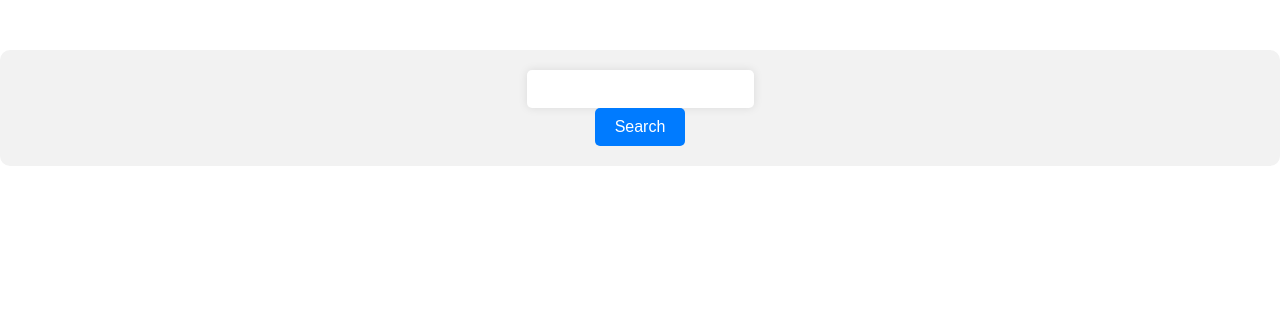
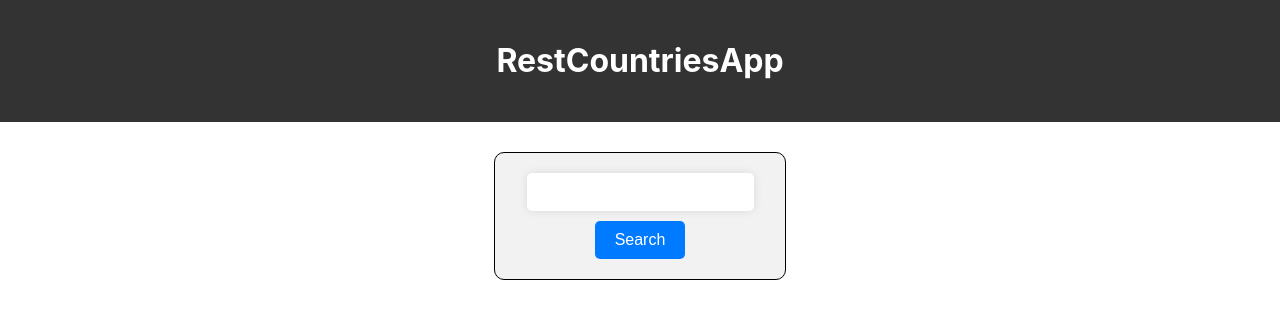
Before and after one commit to JamesJPaterson/restcountries, a React (Create React App) app in the folder restcountries-app/: page / in a window 1280 px wide. Shown: the top 318 px of the page. Built offline with nearby package versions, Linux system fonts and the light colour scheme.

Commit message:
added function and more css to whole page

```diff
--- a/restcountries-app/src/App.css
+++ b/restcountries-app/src/App.css
@@ -37,6 +37,14 @@
   }
 }
 
+form {
+  display: flex;
+  flex-direction: column;
+  align-items: center;
+  border: 1px solid black;
+  padding: 10px;
+  margin: 20px;
+}
 
 
 input {
@@ -46,6 +54,7 @@ input {
   border: none;
   box-shadow: 0 0 10px rgba(0, 0, 0, 0.1);
   outline: none;
+  margin-bottom: 10px;
 }
 
 button[type="submit"] {
@@ -65,10 +74,43 @@ button[type="submit"]:hover {
 
 form {
   display: flex;
+  width: 250px;
   flex-direction: column;
   align-items: center;
   margin-top: 50px;
   background-color: #f2f2f2;
   border-radius: 10px;
   padding: 20px;
+  margin: 0 auto;
 }
+
+form {
+  width: 250px; /* adjust as needed */
+  margin: 0 auto; /* to center the form horizontally */
+}
+
+header {
+  background-color: #333;
+  color: #fff;
+  text-align: center;
+  padding: 20px;
+  margin-bottom: 30px;
+}
+
+
+.country {
+  border: 1px solid #ccc;
+  border-radius: 5px;
+  margin: 10px;
+  padding: 10px;
+}
+
+.country h2 {
+  font-size: 24px;
+  margin-bottom: 10px;
+}
+
+.country p {
+  font-size: 16px;
+  margin-bottom: 5px;
+}
--- a/restcountries-app/src/App.js
+++ b/restcountries-app/src/App.js
@@ -12,21 +12,16 @@ function App() {
     fetch(`https://restcountries.com/v3.1/name/${query}`)
       .then(response => response.json())
       .then(data => {
-        // handles the response data
-        const countries = data.map(country => ({
-          name: country.name.common,
-          population: country.population
-          //Initial search for name and population
-        }));
-        setResponse(countries)
-        console.log(countries); // To see if there's any issues and to initially see if it's working without having to show it
+        setResponse(data);
+      })
+      // removed excess and returned data
+  }
 
-      })
-      .catch(error => console.error(error));
-
-  }
   return (
     <div>
+      <header>
+      <h1>RestCountriesApp</h1>
+      </header>
       <form onSubmit={handleSubmit}>
         <input type="text" value={query} onChange={e => setQuery(e.target.value)} />
         <button type="submit">Search</button>
@@ -36,13 +31,17 @@ function App() {
       {response && (
   <div>
     {response.map(country => (
-            <div key={country.name}>
-              <h2>{country.name}</h2>
+      <div key={country.name.common} className="country">
+        <h2>{country.name.common}</h2>
+        <p>Capital: {country.capital}</p>
+        <p>Region: {country.region}</p>
         <p>Population: {country.population}</p>
       </div>
     ))}
   </div>
 )}
+
+
   </div>
   )
 
```
Lines whose indentation alone changed are shown as unchanged.
